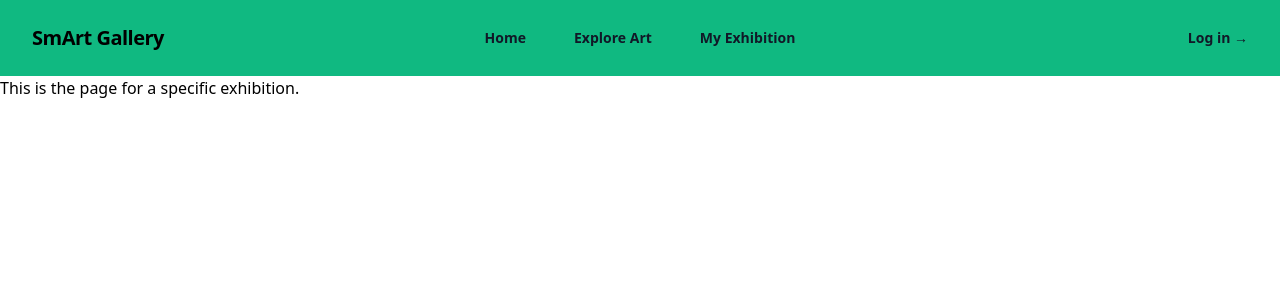
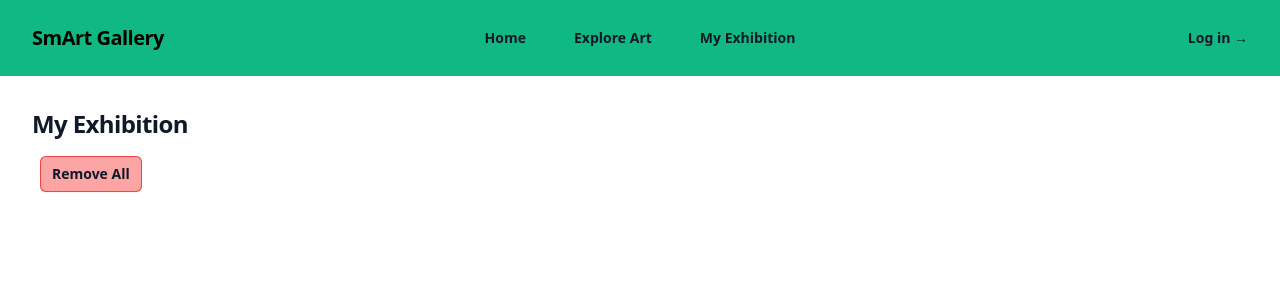
Before and after one commit to tjejack/exhibition-curator, a React (Vite) app: page /exhibitions/temp in a window 1280 px wide. Shown: the top 300 px of the page. Built offline with nearby package versions, Linux system fonts and the light colour scheme.

Commit message:
styling and functionality

```diff
--- a/src/components/ExhibitionPage.tsx
+++ b/src/components/ExhibitionPage.tsx
@@ -1,7 +1,27 @@
+import { ArtList } from "./ArtList";
+
 export const ExhibitionPage = () => {
-    return (
-        <div>
-            <p>This is the page for a specific exhibition.</p>
-        </div>
-    )
-}
+  function handleReset () {
+    localStorage.removeItem("myExhibition");
+    window.location.reload();
+  }
+  return (
+    <div className="bg-white">
+      <div className="mx-auto max-w-2xl px-6 py-5 sm:px-2 sm:py-8 lg:max-w-7xl lg:px-8">
+        <h2 className="text-2xl font-bold tracking-tight text-gray-900">
+          My Exhibition
+        </h2>
+        <div className="inline-flex items-flex-right py-3 sm:px-2 sm:py-4 lg:max-w-7xl">
+        <button
+            type="reset"
+            onClick={handleReset}
+            className="rounded-md bg-red-300 px-3 py-2 text-sm font-semibold text-gray-900 shadow-sm ring-1 ring-inset ring-red-500 hover:bg-red-600 hover:text-white"
+          >
+            Remove All
+          </button>
+          </div>
+        <ArtList />
+      </div>
+    </div>
+  );
+};
```
